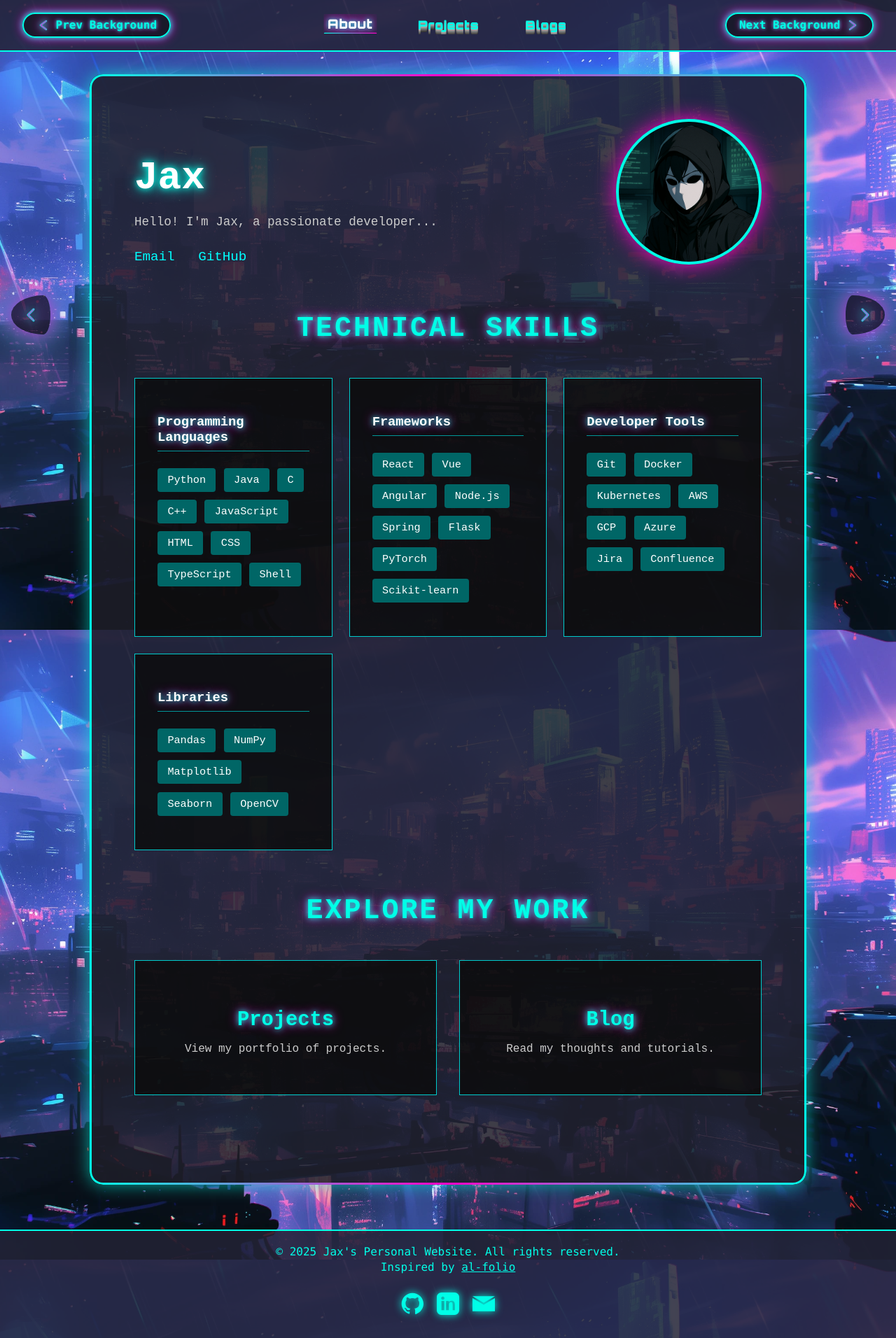
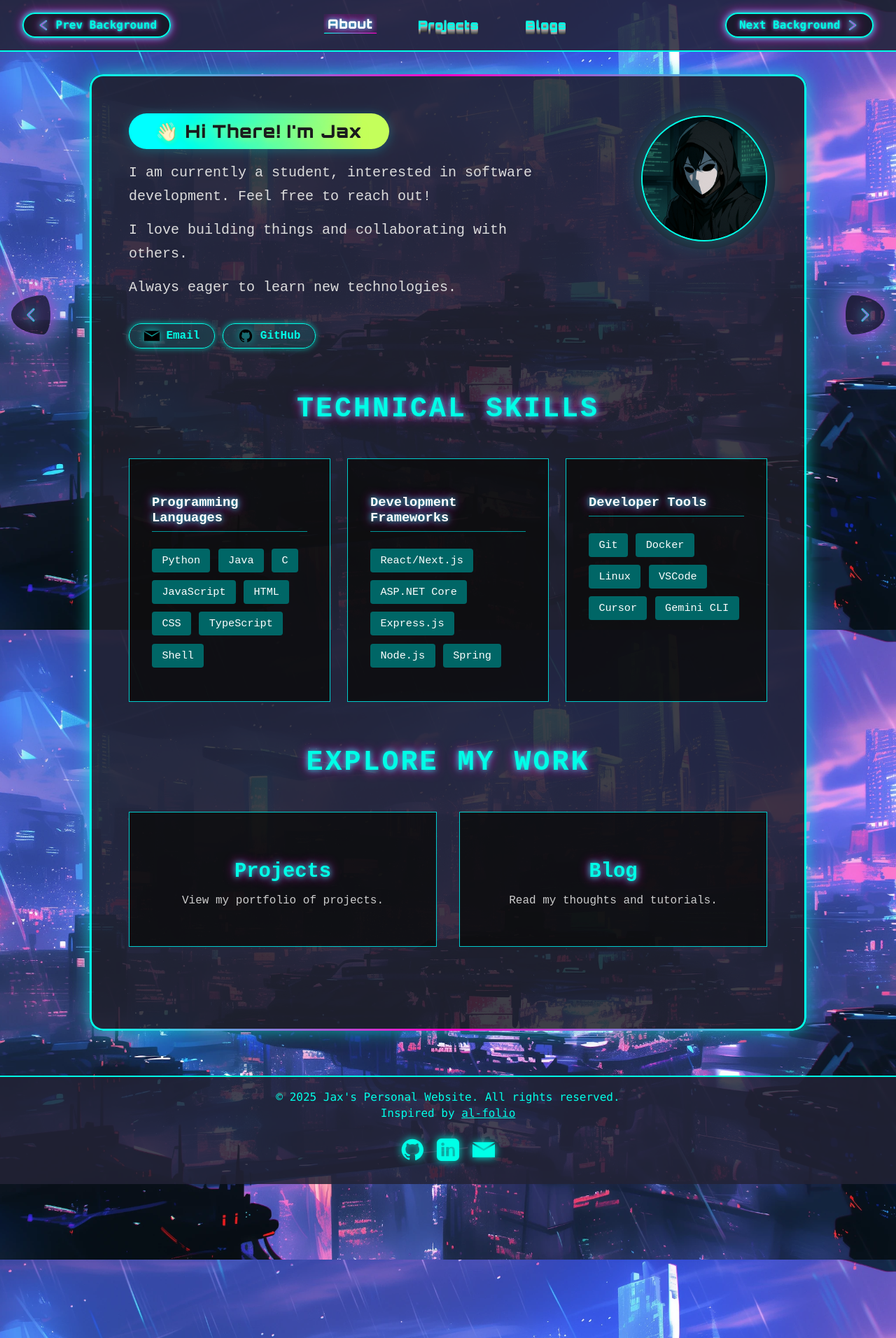
Before and after one commit to kdpkst/kdpkst.github.io, a Jekyll site: the page built from pages/index.md, in a window 1280 px wide. Shown: the whole page at 70% size. Built offline with Jekyll 4.4.1, drawn with Linux system fonts in a browser that asks for light colours.

Commit message:
improve the top part of about section

```diff
--- a/_data/about.yml
+++ b/_data/about.yml
@@ -1,70 +1,36 @@
-self_introduction: "Hello! I'm Jax, a passionate developer..."
+greeting: "👋🏻 Hi There! I'm Jax"
+self_introduction:
+  - "I am currently a student, interested in software development. Feel free to reach out!"
+  - "I love building things and collaborating with others."
+  - "Always eager to learn new technologies."
 contact:
-  email: "kdpkst@gmail.com"
-  github: "kdpkst"
-education:
-  - degree: "B.Sc. in Computer Science"
-    school: "XJTLU"
-    year: "2020-2024"
-  - degree: "M.Sc. in IT"
-    school: "UoA"
-    year: "2025"
-experience:
-  - title: "English Teacher"
-    company: "New Oriental"
-    years: "2024-2025"
-  - title: "Reasearch Fellow"
-    company: "XJTLU"
-    years: "2020–2021"
+  email: "jaxchen20@gmail.com"
+  github: "https://github.com/kdpkst/"
+self_image: "/assets/images/placeholder.png"
+
 technical_skills:
   - category: "Programming Languages"
     skills:
       - "Python"
       - "Java"
       - "C"
-      - "C++"
       - "JavaScript"
       - "HTML"
       - "CSS"
       - "TypeScript"
       - "Shell"
-  - category: "Frameworks"
+  - category: "Development Frameworks"
     skills:
-      - "React"
-      - "Vue"
-      - "Angular"
+      - "React/Next.js"
+      - "ASP.NET Core"
+      - "Express.js"
       - "Node.js"
       - "Spring"
-      - "Flask"
-      - "PyTorch"
-      - "Scikit-learn"
   - category: "Developer Tools"
     skills:
       - "Git"
       - "Docker"
-      - "Kubernetes"
-      - "AWS"
-      - "GCP"
-      - "Azure"
-      - "Jira"
-      - "Confluence"
-  - category: "Libraries"
-    skills:
-      - "Pandas"
-      - "NumPy"
-      - "Matplotlib"
-      - "Seaborn"
-      - "OpenCV"
-interests:
-  - category: "Technical"
-    hobbies:
-      - "AI & Machine Learning"
-      - "Cybersecurity"
-      - "Open Source"
-      - "Algorithm"
-  - category: "Non-technical"
-    hobbies:
-      - "Bodybuilding"
-      - "Cooking"
-      - "Reading"
-      - "Guitar"
+      - "Linux"
+      - "VSCode"
+      - "Cursor"
+      - "Gemini CLI"
--- a/_layouts/about.html
+++ b/_layouts/about.html
@@ -3,16 +3,30 @@ layout: default
 ---
 <div class="about-container">
   <section class="about-section hero">
-    <div class="hero-text">
-      <h1>Jax</h1>
-      <p class="self-introduction">{{ site.data.about.self_introduction }}</p>
+    <div class="hero-left">
+      <div class="greeting-banner">
+        {{ site.data.about.greeting }}
+      </div>
+      <div class="about-intro">
+        {% for para in site.data.about.self_introduction %}
+          <p>{{ para }}</p>
+        {% endfor %}
+      </div>
       <div class="contact-links">
-        <a href="mailto:{{ site.data.about.contact.email }}">Email</a>
-        <a href="https://github.com/{{ site.data.about.contact.github }}" target="_blank">GitHub</a>
+        <a href="mailto:{{ site.data.about.contact.email }}" class="contact-link" title="Email">
+          <svg class="icon" viewBox="0 0 24 24" width="22" height="22" aria-hidden="true"><path d="M12 13.065l-11.99-7.065v14h24v-14l-12.01 7.065zm11.99-9.065h-23.98l11.99 7.065 11.99-7.065z"/></svg>
+          Email
+        </a>
+        <a href="{{ site.data.about.contact.github }}" class="contact-link" target="_blank" rel="noopener" title="GitHub">
+          <svg class="icon" viewBox="0 0 24 24" width="22" height="22" aria-hidden="true"><path d="M12 2C6.48 2 2 6.58 2 12.26c0 4.48 2.87 8.28 6.84 9.63.5.09.68-.22.68-.48 0-.24-.01-.87-.01-1.7-2.78.62-3.37-1.36-3.37-1.36-.45-1.18-1.1-1.5-1.1-1.5-.9-.63.07-.62.07-.62 1 .07 1.53 1.05 1.53 1.05.89 1.56 2.34 1.11 2.91.85.09-.66.35-1.11.63-1.37-2.22-.26-4.56-1.14-4.56-5.07 0-1.12.39-2.03 1.03-2.75-.1-.26-.45-1.3.1-2.7 0 0 .84-.28 2.75 1.05a9.18 9.18 0 012.5-.34c.85 0 1.7.11 2.5.34 1.91-1.33 2.75-1.05 2.75-1.05.55 1.4.2 2.44.1 2.7.64.72 1.03 1.63 1.03 2.75 0 3.94-2.34 4.81-4.57 5.07.36.32.68.94.68 1.9 0 1.37-.01 2.47-.01 2.81 0 .27.18.58.69.48A10.01 10.01 0 0022 12.26C22 6.58 17.52 2 12 2z"/></svg>
+          GitHub
+        </a>
       </div>
     </div>
-    <div class="hero-image">
-      <img src="{{ '/assets/images/placeholder.png' | relative_url }}" alt="Self Portrait" class="self-portrait">
+    <div class="hero-right">
+      <div class="image-glow">
+        <img src="{{ site.data.about.self_image | relative_url }}" alt="Self Portrait" class="self-portrait">
+      </div>
     </div>
   </section>
 
--- a/_sass/_about.scss
+++ b/_sass/_about.scss
@@ -1,64 +1,185 @@
 @import 'variables';
 
 .about-container {
-  max-width: 960px;
+  max-width: 70rem;
   margin: 0 auto;
-  padding: 2rem;
+  padding: 1.5rem 1.5rem;
   font-family: 'Fira Mono', monospace;
 
   .about-section {
     margin-bottom: 4rem;
   }
 
-  .hero {
+  .about-section.hero {
     display: flex;
-    align-items: center;
+    align-items: flex-start;
     justify-content: space-between;
-    gap: 2rem;
+    gap: clamp(1.2rem, 2.5vw, 2.5rem);
+    padding: 0;
+    background: none;
+    box-shadow: none;
+    border-radius: 0;
+    position: relative;
+    overflow: visible;
   }
 
-  .hero-text {
-    flex: 2;
+  .hero-left {
+    flex: 2 1 0;
+    min-width: 14rem;
+    display: flex;
+    flex-direction: column;
+    align-items: flex-start;
+    gap: 0.9em;
+    margin-right: 0.5em;
   }
 
-  .hero-image {
-    flex: 1;
-    text-align: right;
+  .greeting-banner {
+    font-family: 'Orbitron', 'Montserrat', 'Fira Sans', sans-serif;
+    font-size: clamp(1.3rem, 2vw, 2.3rem);
+    font-weight: 900;
+    background: linear-gradient(90deg, #00ffe7 10%, #b8ec68 90%);
+    color: #18181a;
+    border-radius: 2.5em;
+    padding: 0.45em 1.5em;
+    margin-bottom: 0.1em;
+    letter-spacing: 0.04em;
+    box-shadow: 0 2px 16px #00ffe740;
+    border: none;
+    display: inline-block;
+    text-shadow: 0 2px 12px #b8ec68a0;
+    filter: brightness(1.1) saturate(1.2);
+    line-height: 1.1;
+    word-break: break-word;
   }
 
-  .self-portrait {
-    width: 200px;
-    height: 200px;
-    border-radius: 50%;
-    border: 4px solid $navbar-3d-color;
-    box-shadow: 0 0 30px $navbar-3d-shadow5, 0 0 15px $navbar-3d-color inset;
+  .about-name {
+    font-family: 'Orbitron', 'Fira Mono', monospace;
+    font-size: 2.5rem;
+    font-weight: 900;
+    margin: 0;
+    color: #fff;
+    letter-spacing: 1.5px;
+    text-shadow: 0 2px 12px #00ffe7a0;
   }
 
-  h1 {
-    font-size: 3.5rem;
-    color: $navbar-3d-color-hover;
-    margin-bottom: 1rem;
-    text-shadow: 0 0 10px $navbar-3d-color, 0 0 20px $navbar-3d-color;
+  .about-headline {
+    font-family: 'Orbitron', 'Fira Mono', monospace;
+    font-size: 1.6rem;
+    font-weight: 800;
+    color: #b8ec68;
+    margin-bottom: 0.2rem;
+    line-height: 1.2;
+    div + div { margin-top: 0.2em; }
+    .highlight {
+      color: #00ffe7;
+      background: linear-gradient(90deg, #00ffe7 60%, #b8ec68 100%);
+      -webkit-background-clip: text;
+      -webkit-text-fill-color: transparent;
+      text-shadow: 0 0 8px #00ffe7, 0 0 16px #b8ec68;
+      font-weight: 900;
+    }
   }
 
-  .self-introduction {
-    color: #ccc;
-    font-size: 1.1rem;
-    margin-bottom: 1.5rem;
-    line-height: 1.6;
+  .about-intro {
+    color: #e0e0e0;
+    font-size: clamp(1.05rem, 2vw, 1.25rem);
+    line-height: 1.7;
+    font-family: 'Fira Mono', monospace;
+    opacity: 0.98;
+    margin-bottom: 0.2em;
+    p {
+      margin: 0 0 0.7em 0;
+      word-break: break-word;
+    }
   }
 
-  .contact-links a {
-    color: $navbar-3d-shadow1;
-    text-decoration: none;
-    margin-right: 1.5rem;
-    font-size: 1.2rem;
-    transition: all 0.3s ease;
+  .contact-links {
+    display: flex;
+    gap: 0.7em;
+    margin-top: 0.1em;
+    flex-wrap: wrap;
+    .contact-link {
+      display: inline-flex;
+      align-items: center;
+      color: #00ffe7;
+      background: rgba(0,255,231,0.10);
+      text-decoration: none;
+      font-weight: 600;
+      border: 1.5px solid #00ffe7;
+      border-radius: 1.2em;
+      padding: 0.38em 1.3em;
+      font-size: 1em;
+      box-shadow: 0 0 8px #00ffe7a0;
+      transition: background 0.18s, color 0.18s, border 0.18s, box-shadow 0.18s;
+      svg.icon {
+        margin-right: 0.6em;
+        vertical-align: middle;
+        filter: drop-shadow(0 0 6px #00ffe7cc);
+      }
+      &:hover, &:focus {
+        background: #00ffe7;
+        color: #232336;
+        border-color: #b8ec68;
+        box-shadow: 0 0 18px #b8ec68a0;
+        svg.icon { filter: drop-shadow(0 0 10px #b8ec68); }
+      }
+    }
+  }
 
-    &:hover {
-      color: $navbar-3d-color-hover;
-      text-shadow: 0 0 5px $navbar-3d-color;
+  .hero-right {
+    flex: 1 1 0;
+    min-width: 8rem;
+    display: flex;
+    justify-content: flex-end;
+    align-items: flex-start;
+    margin-top: 0.2em;
+  }
+  .image-glow {
+    position: relative;
+    display: inline-block;
+    &::before {
+      content: '';
+      position: absolute;
+      left: 50%; top: 50%;
+      transform: translate(-50%, -50%);
+      width: clamp(7.5rem, 22vw, 12em);
+      height: clamp(7.5rem, 22vw, 12em);
+      border-radius: 50%;
+      background: radial-gradient(circle, #00ffe720 0%, transparent 80%);
+      z-index: 0;
+      pointer-events: none;
     }
+  }
+  .self-portrait {
+    width: clamp(7.5rem, 22vw, 11rem);
+    height: clamp(7.5rem, 22vw, 11rem);
+    border-radius: 50%;
+    border: 0.18em solid #00ffe7;
+    box-shadow: 0 0 2em #00ffe744, 0 0 0 0.7em #232336;
+    object-fit: cover;
+    background: #18181a;
+    position: relative;
+    z-index: 1;
+    margin-left: 0.5em;
+  }
+
+  @media (max-width: 700px) {
+    .about-section.hero {
+      flex-direction: column;
+      align-items: flex-start;
+      gap: 1.2em;
+    }
+    .hero-left {
+      margin-right: 0;
+      width: 100%;
+    }
+    .hero-right {
+      justify-content: flex-start;
+      margin-top: 1.2em;
+      width: 100%;
+    }
+    .image-glow::before { width: 8em; height: 8em; }
+    .self-portrait { width: 6em; height: 6em; }
   }
 
   .skills h2, .explore h2 {
```
